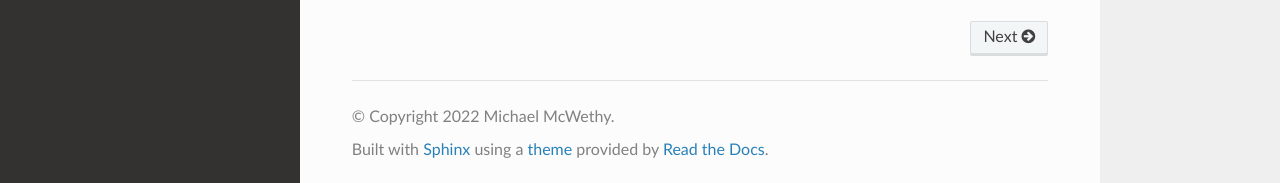
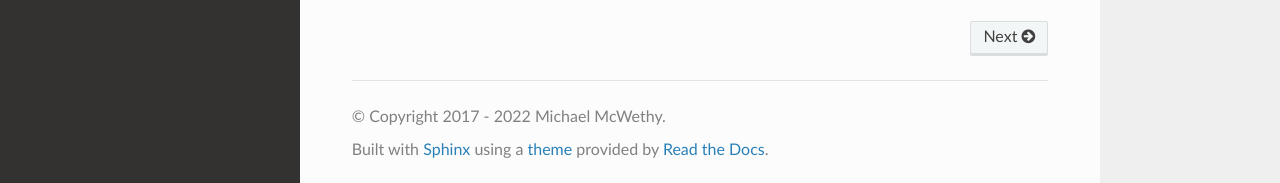
Before and after one commit to adafruit/Adafruit_CircuitPython_SSD1306, a Sphinx documentation site: the page built from docs/index.rst, in a window 1280 px wide and 900 px high, scrolled down 2219 px. Shown: the part 714-897 px from the top of the window. Built offline with Sphinx 7.4.7 and the Read the Docs theme 2.0.0, drawn with Linux system fonts in a browser that asks for light colours; some of the changed lines change nothing that is shown.

Commit message:
Use year duration range for copyright attribution

```diff
--- a/docs/conf.py
+++ b/docs/conf.py
@@ -46,8 +46,14 @@
 
 # General information about the project.
 project = "Adafruit SSD1306 Library"
+creation_year = "2017"
 current_year = str(datetime.datetime.now().year)
-copyright = current_year + " Michael McWethy"
+year_duration = (
+    current_year
+    if current_year == creation_year
+    else creation_year + " - " + current_year
+)
+copyright = year_duration + " Michael McWethy"
 author = "Michael McWethy"
 
 # The version info for the project you're documenting, acts as replacement for
```
